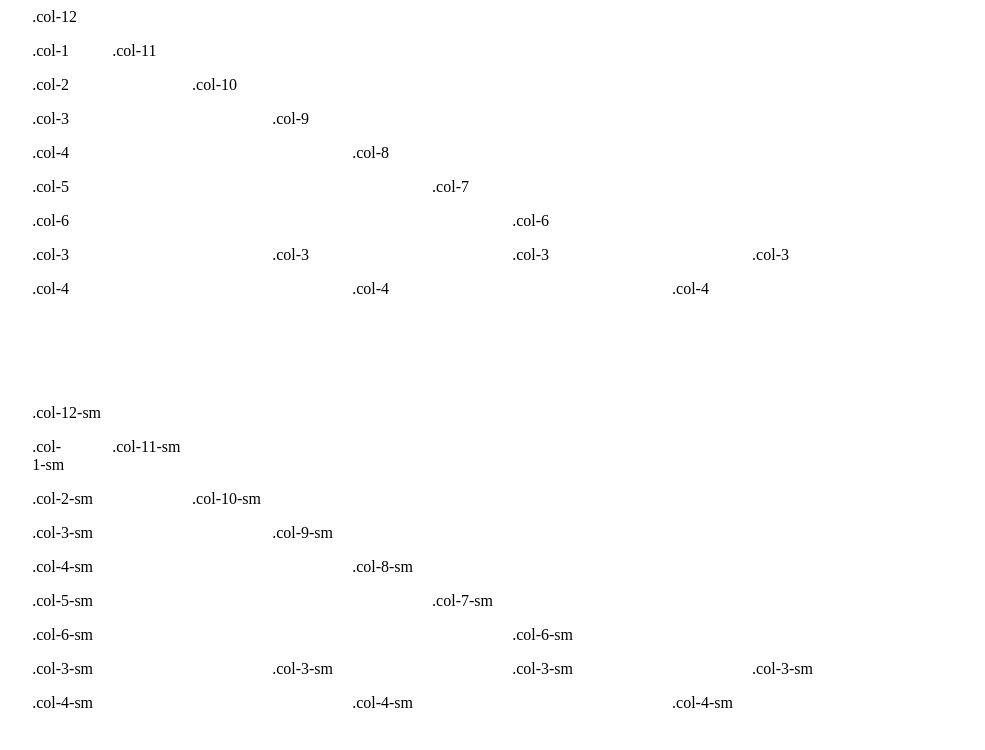
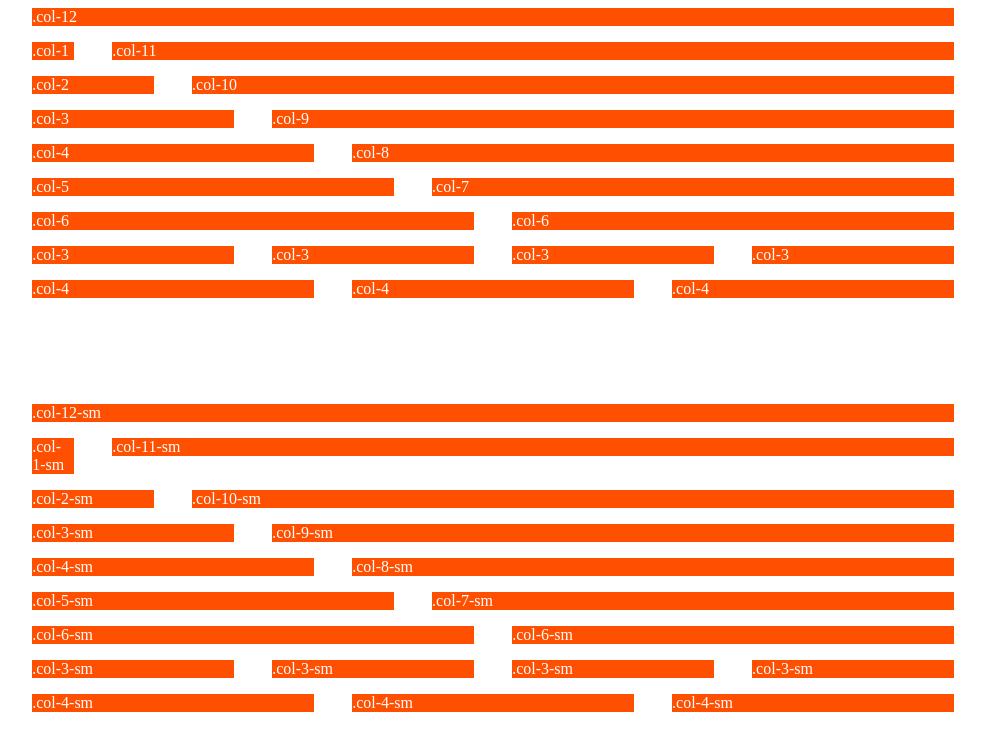
Before and after one commit to muhammedzaimtr/Zero-Grid, a plain HTML site: page index.html in a window 1280 px wide. Shown: the whole page, without its empty margins (147-1132 px from the left). Drawn offline with Linux system fonts and the light colour scheme.

Commit message:
Update stylesheet.css

```diff
--- a/stylesheets/stylesheet.css
+++ b/stylesheets/stylesheet.css
@@ -26,6 +26,8 @@ body {
     float: left;
     margin: 8px 2%;
     min-height: 2px;
+    background: #ff4f00;
+    color: #fff;
 }
 
 .col-1, .col-2, .col-3, .col-4, .col-5, .col-6, .col-7, .col-8, .col-9, .col-10, .col-11, .col-12
```
